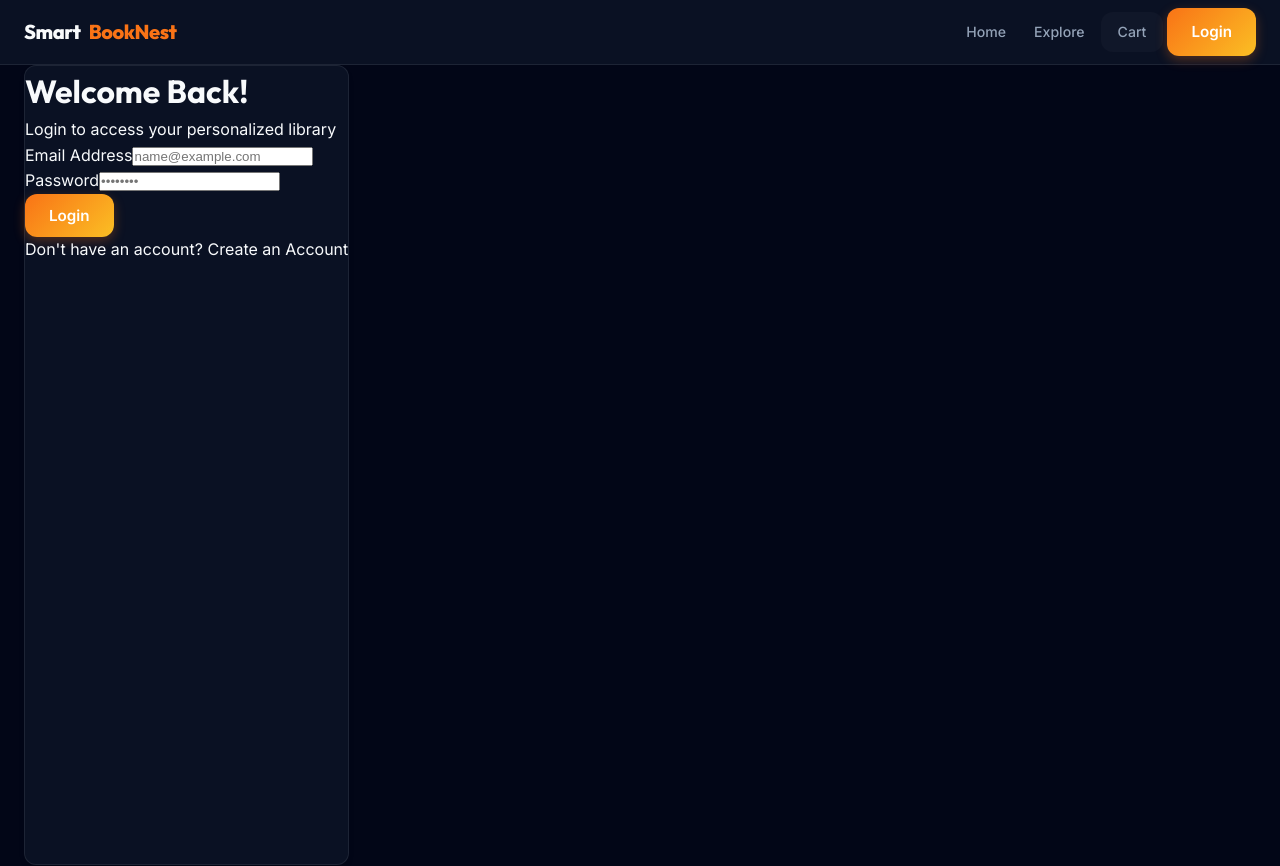
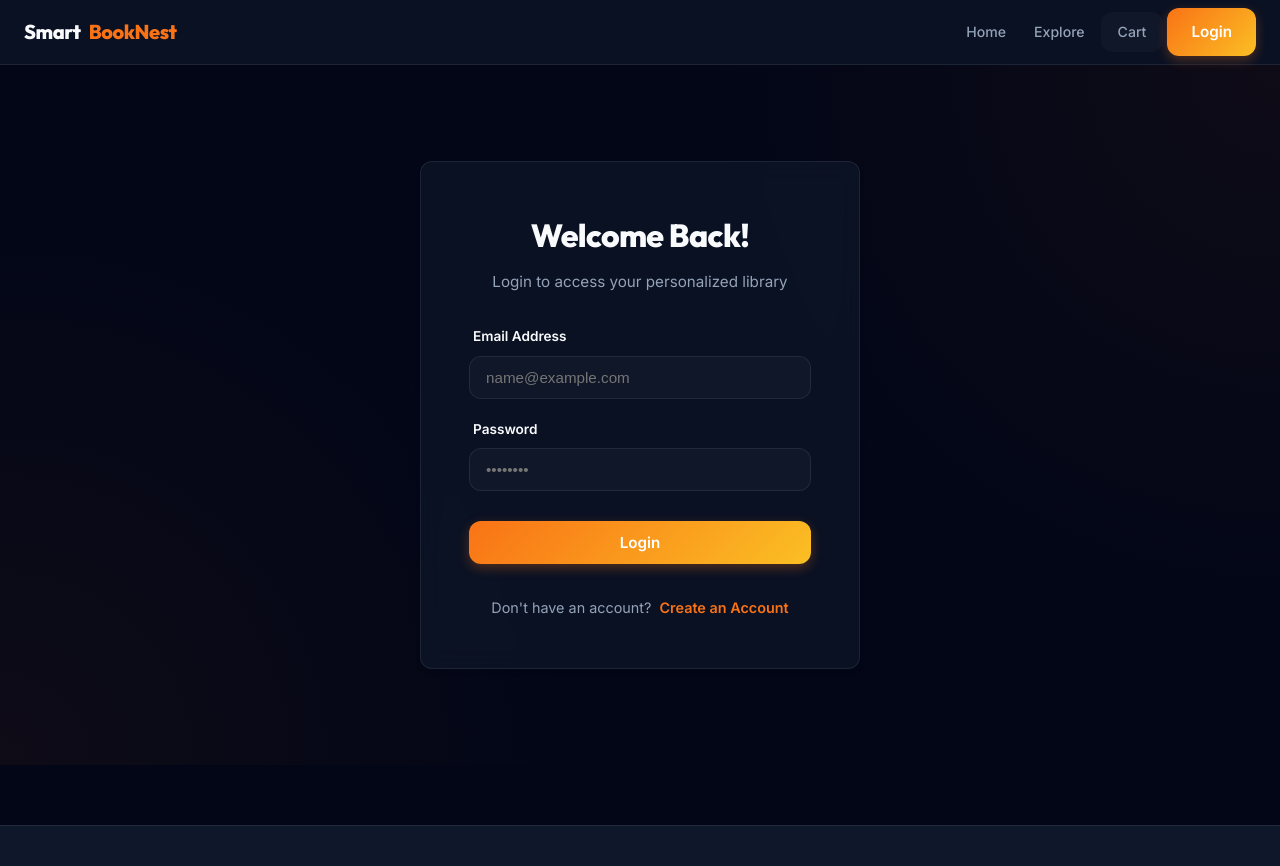
Before and after one commit to KandadiCharanTej/BookNest, a React (Vite) app: page /login in a window 1280 px wide. Shown: the top 866 px of the page. Built offline with nearby package versions, Linux system fonts and the light colour scheme.

Commit message:
Complete redesign of Auth pages and Profile Dropdown for a premium login/logout experience

```diff
--- a/src/components/Navbar/Navbar.css
+++ b/src/components/Navbar/Navbar.css
@@ -397,9 +397,26 @@
   .profile-dropdown {
     position: static;
     width: 100%;
-    margin-top: 10px;
-    background: rgba(255, 255, 255, 0.03);
+    margin-top: 12px;
+    background: rgba(128, 128, 128, 0.05);
     box-shadow: none;
     animation: none;
+    border: 1px solid var(--border-color);
+  }
+
+  .dropdown-header {
+    text-align: center;
+    border-bottom: 1px solid var(--border-color);
+  }
+
+  .dropdown-item {
+    justify-content: center;
+    padding: 14px;
+    font-size: 1rem;
+  }
+
+  .setting-item {
+    padding: 12px 24px;
+    font-size: 0.9rem;
   }
 }
--- a/src/components/Navbar/Navbar.jsx
+++ b/src/components/Navbar/Navbar.jsx
@@ -97,7 +97,9 @@ export default function Navbar() {
                   </div>
 
                   <div className="dropdown-divider"></div>
-                  <button className="dropdown-item logout-item" onClick={() => { logout(); setDropdownOpen(false); }}>{t.logout}</button>
+                  <button className="dropdown-item logout-item" onClick={() => { logout(); setDropdownOpen(false); }}>
+                    <span>🚪 {t.logout}</span>
+                  </button>
                 </div>
               )}
             </div>
--- a/src/pages/Auth/Auth.css
+++ b/src/pages/Auth/Auth.css
@@ -1,138 +1,121 @@
 .auth-page {
-  min-height: 100vh;
-  display: flex;
-  align-items: stretch;
-}
-
-.auth-split {
-  display: grid;
-  grid-template-columns: 1fr 1fr;
-  width: 100%;
-  min-height: calc(100vh - 68px);
-}
-
-/* Visual side */
-.auth-visual {
-  position: relative;
+  min-height: calc(100vh - 100px);
   display: flex;
   align-items: center;
   justify-content: center;
-  background: var(--bg-secondary);
-  padding: 40px;
-  overflow: hidden;
+  padding: 40px 20px;
+  background: radial-gradient(circle at top right, rgba(249, 115, 22, 0.05), transparent 40%),
+              radial-gradient(circle at bottom left, rgba(249, 115, 22, 0.05), transparent 40%);
 }
 
-.auth-visual-content {
-  position: relative;
-  z-index: 1;
-  text-align: center;
-  max-width: 380px;
+.auth-card {
+  width: 100%;
+  max-width: 440px;
+  padding: 48px;
+  animation: authFadeUp 0.6s cubic-bezier(0.16, 1, 0.3, 1);
 }
 
-.auth-visual-icon {
-  font-size: 4rem;
-  display: block;
-  margin-bottom: 20px;
+@keyframes authFadeUp {
+  from { opacity: 0; transform: translateY(20px); }
+  to { opacity: 1; transform: translateY(0); }
 }
 
-.auth-visual-content h2 {
-  font-size: 2rem;
-  font-weight: 700;
-  margin-bottom: 20px;
-  line-height: 1.2;
+.auth-header {
+  text-align: center;
+  margin-bottom: 32px;
 }
 
-.auth-visual-content p {
-  font-size: 1rem;
-  color: var(--text-secondary);
-  line-height: 1.7;
-  font-style: italic;
+.auth-header h1 {
+  font-size: 2rem;
+  font-weight: 800;
+  color: var(--text-primary);
+  margin-bottom: 8px;
+  letter-spacing: -0.02em;
 }
 
-.auth-visual-author {
-  display: block;
-  margin-top: 12px;
-  color: var(--accent-primary);
-  font-weight: 600;
-  font-size: 0.9rem;
-}
-
-.auth-visual-glow {
-  position: absolute;
-  width: 400px;
-  height: 400px;
-  border-radius: 50%;
-  background: radial-gradient(circle, rgba(249, 115, 22, 0.1) 0%, transparent 70%);
-  bottom: -100px;
-  right: -100px;
-}
-
-/* Form side */
-.auth-form-side {
-  display: flex;
-  align-items: center;
-  justify-content: center;
-  padding: 40px;
+.auth-header p {
+  color: var(--text-secondary);
+  font-size: 0.95rem;
 }
 
 .auth-form {
-  width: 100%;
-  max-width: 400px;
+  display: flex;
+  flex-direction: column;
+  gap: 20px;
 }
 
-.auth-title {
-  font-size: 1.8rem;
-  font-weight: 700;
-  margin-bottom: 8px;
+.form-group {
+  display: flex;
+  flex-direction: column;
+  gap: 8px;
 }
 
-.auth-subtitle {
-  color: var(--text-secondary);
-  font-size: 0.9rem;
-  margin-bottom: 28px;
+.form-group label {
+  font-size: 0.85rem;
+  font-weight: 600;
+  color: var(--text-primary);
+  margin-left: 4px;
 }
 
-.auth-error {
+.form-group input {
   padding: 12px 16px;
-  background: rgba(239, 68, 68, 0.1);
-  border: 1px solid rgba(239, 68, 68, 0.3);
-  border-radius: var(--radius-sm);
-  color: var(--danger);
-  font-size: 0.85rem;
-  margin-bottom: 20px;
+  background: rgba(128, 128, 128, 0.05);
+  border: 1px solid var(--border-color);
+  border-radius: 12px;
+  color: var(--text-primary);
+  font-size: 0.95rem;
+  transition: var(--transition);
 }
 
-.auth-submit-btn {
-  width: 100%;
-  margin-top: 8px;
-  padding: 14px;
+.form-group input:focus {
+  background: var(--bg-secondary);
+  border-color: var(--accent-primary);
+  box-shadow: 0 0 0 4px rgba(249, 115, 22, 0.1);
 }
 
-.auth-switch {
+.auth-btn {
+  margin-top: 10px;
+  padding: 14px;
+  font-size: 1rem;
+  font-weight: 700;
+  border-radius: 12px;
+}
+
+.auth-footer {
+  margin-top: 32px;
   text-align: center;
-  margin-top: 20px;
-  font-size: 0.88rem;
+  font-size: 0.9rem;
   color: var(--text-secondary);
 }
 
-.auth-switch a {
+.auth-footer a {
   color: var(--accent-primary);
   font-weight: 600;
-  transition: var(--transition);
+  text-decoration: none;
+  margin-left: 4px;
 }
 
-.auth-switch a:hover {
+.auth-footer a:hover {
   text-decoration: underline;
 }
 
-@media (max-width: 768px) {
-  .auth-split {
-    grid-template-columns: 1fr;
+.error-msg {
+  padding: 12px 16px;
+  background: rgba(239, 68, 68, 0.1);
+  border: 1px solid rgba(239, 68, 68, 0.2);
+  border-radius: 10px;
+  color: var(--danger);
+  font-size: 0.85rem;
+  margin-bottom: 24px;
+  text-align: center;
+}
+
+@media (max-width: 480px) {
+  .auth-card {
+    padding: 32px 24px;
   }
-  .auth-visual {
-    display: none;
-  }
-  .auth-form-side {
-    padding: 40px 24px;
+
+  .auth-header h1 {
+    font-size: 1.75rem;
   }
 }
```
